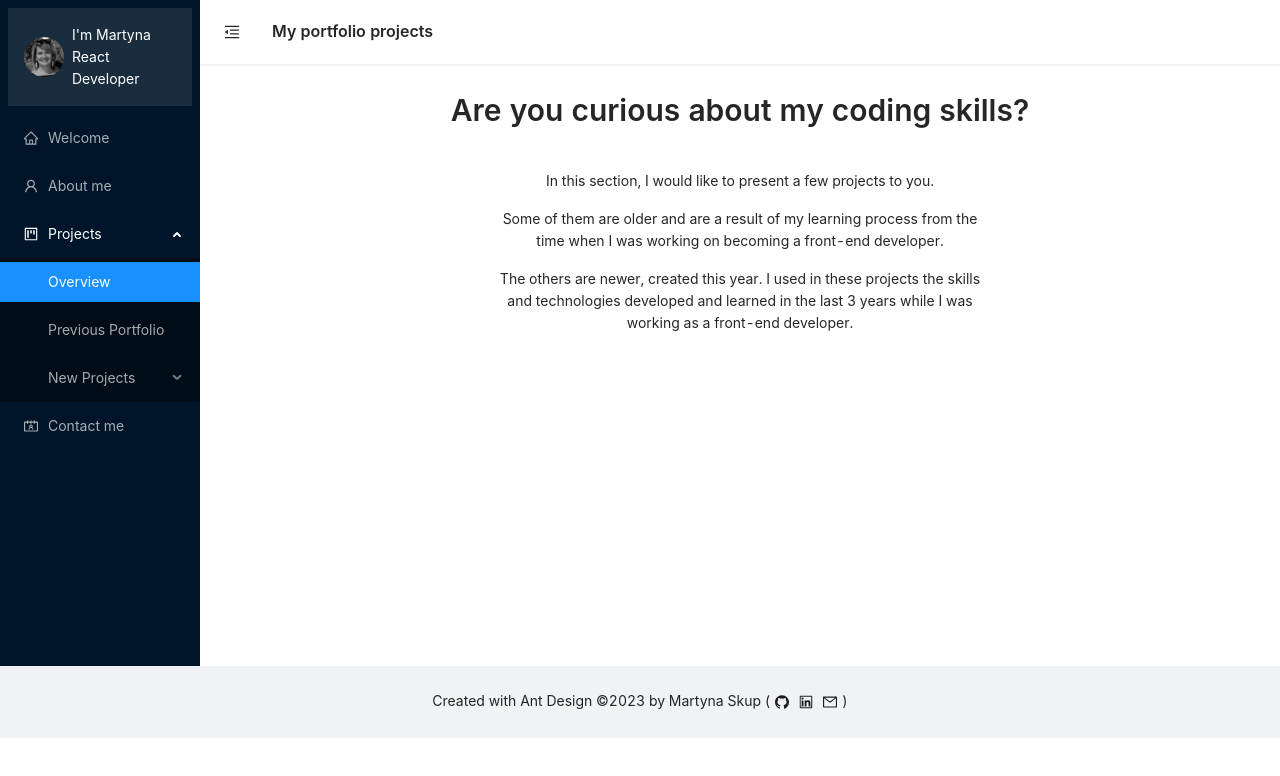
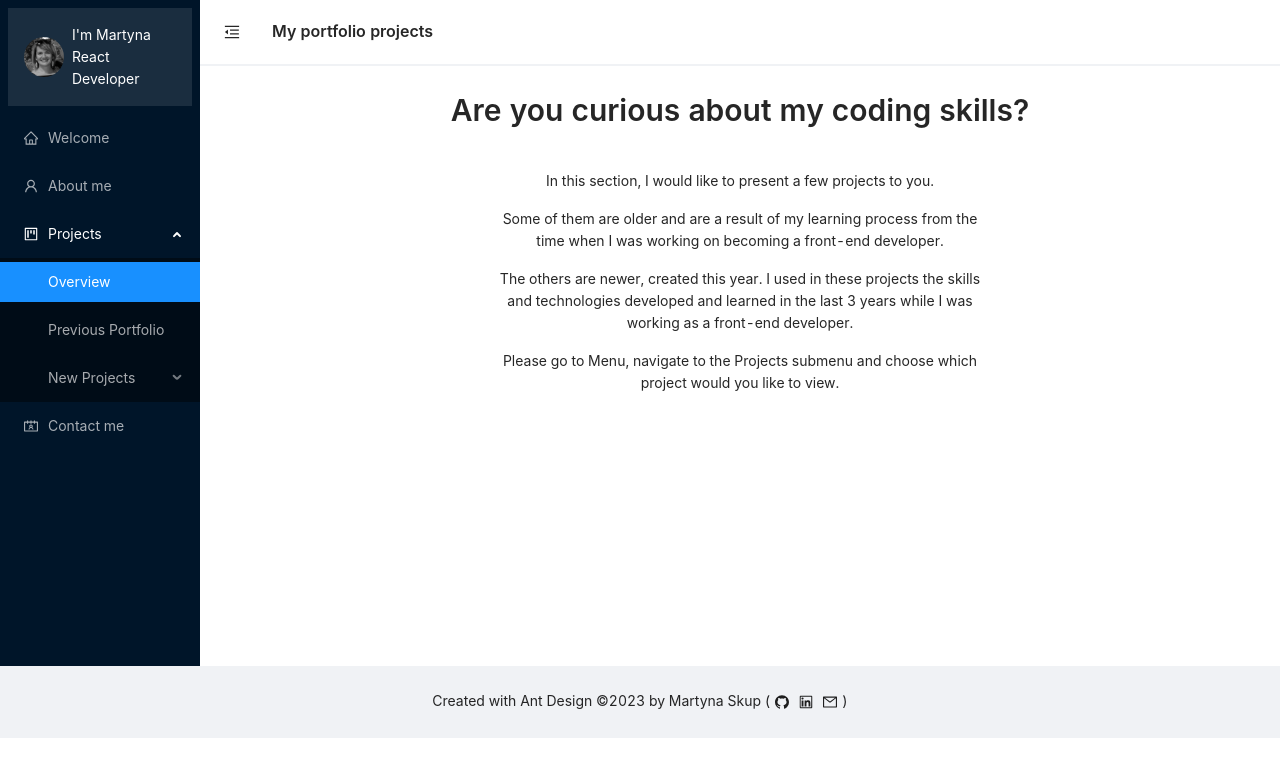
Before and after one commit to martynaskup/martynaskup.github.io, a React (Create React App) app: page /projects in a window 1280 px wide. Shown: the top 776 px of the page. Built offline with nearby package versions, Linux system fonts and the light colour scheme.

Commit message:
Update text on projects overview page and fix typo in previous portfolio text

```diff
--- a/src/pages/ProjectsPage/Projects/PreviousPortfolio.tsx
+++ b/src/pages/ProjectsPage/Projects/PreviousPortfolio.tsx
@@ -42,7 +42,7 @@ const PreviousPortfolio = () => {
           Some of the projects were updated. Mostly in order to make the code
           cleaner or to use modern solutions, e.g. React Hooks instead of life
           cycle methods. However, the changes are minor and the most of the code
-          is still reflect my skills from the mentioned learning period of my
+          reflects still my skills from the mentioned learning period of my
           life.
         </Typography.Text>
         <Typography.Text>
--- a/src/pages/ProjectsPage/ProjectsOverview.tsx
+++ b/src/pages/ProjectsPage/ProjectsOverview.tsx
@@ -22,6 +22,10 @@ function ProjectsOverview() {
           skills and technologies developed and learned in the last 3 years
           while I was working as a front-end developer.
         </Typography.Text>
+        <Typography.Text>
+          Please go to Menu, navigate to the Projects submenu and choose which
+          project would you like to view.
+        </Typography.Text>
       </Space>
     </Space>
   );
```
